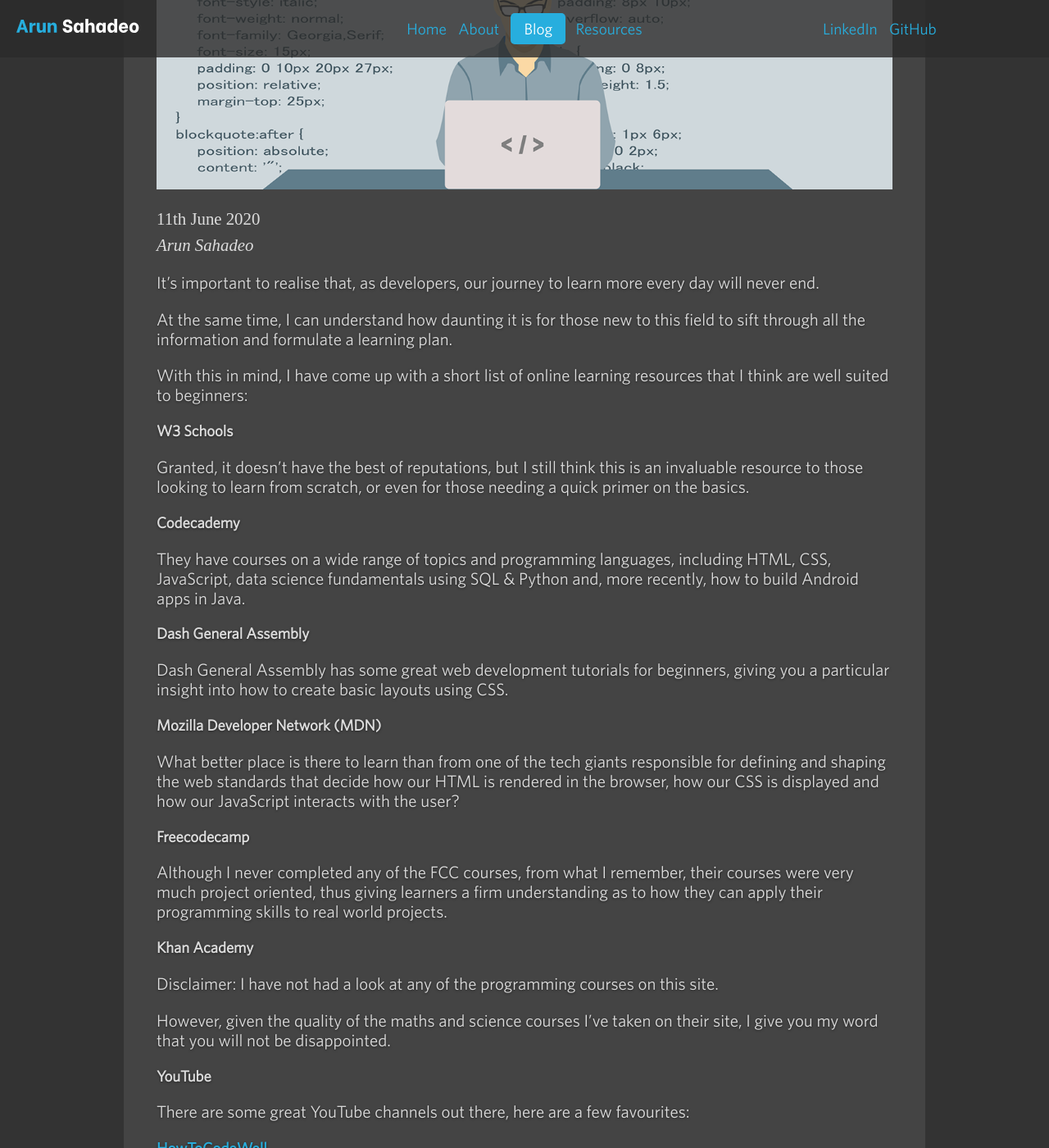
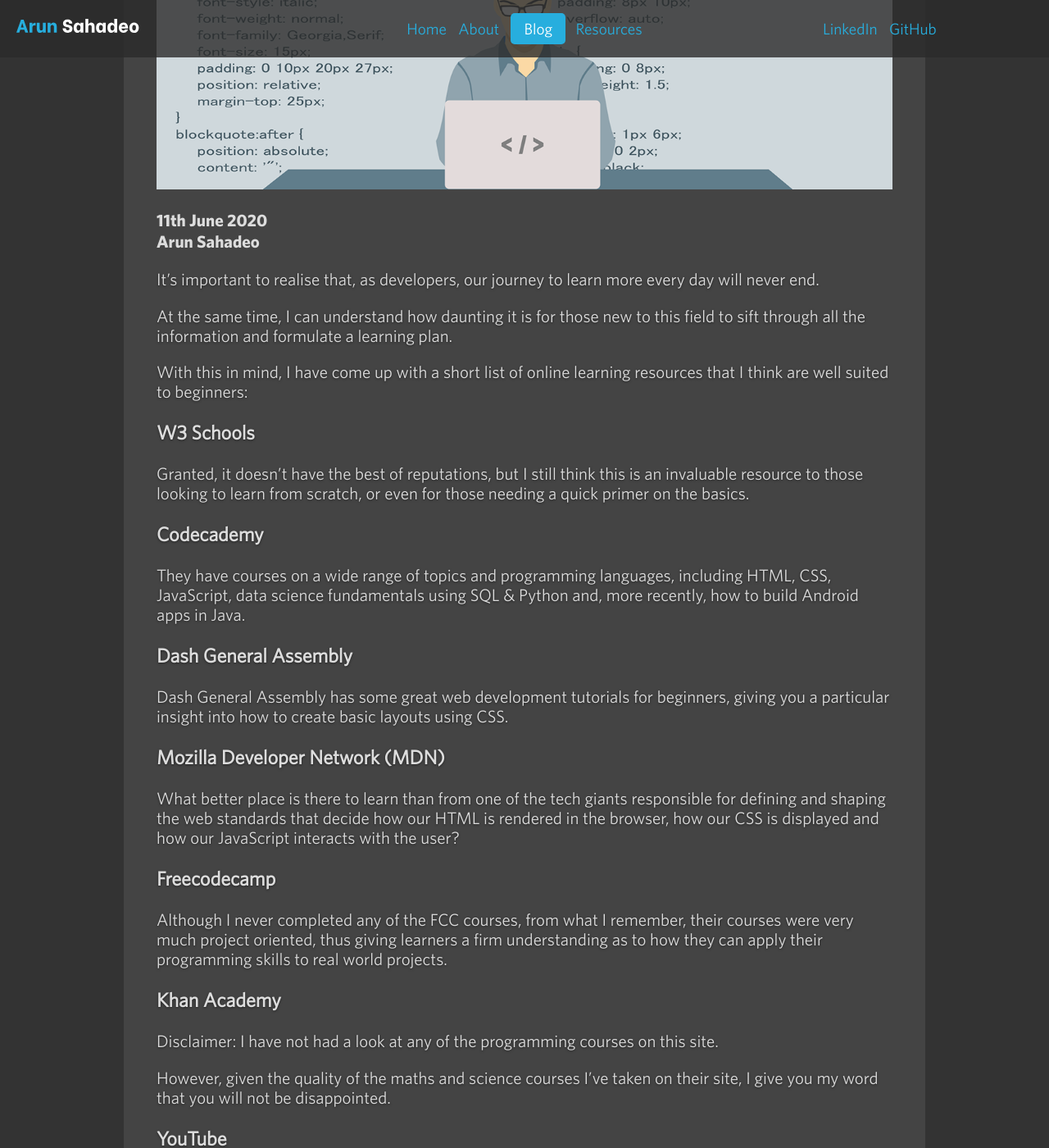
Before and after one commit to ArunSahadeo/ArunSahadeo.github.io, a Jekyll site: the page built from _posts/2020-06-11-useful-resources-for-beginning-developers.markdown, in a window 1280 px wide and 1400 px high, scrolled down 568 px. Shown: the whole window at 82% size. Built offline with Jekyll 4.4.1, drawn with Linux system fonts in a browser that asks for light colours; some web fonts are replaced.

Commit message:
Tidy up article headings

```diff
--- a/_layouts/article.html
+++ b/_layouts/article.html
@@ -32,7 +32,7 @@
                     <div class="featured-image" style="background-image: url({{ featured_image_url | relative_url }});"{% if featured_image_alt != nil and featured_image_alt != '' %} role="img" aria-label="{{ featured_image_alt }}"{% endif %}></div>
                 {% endunless %}
 
-                <small class="postmeta">
+                <small class="postmeta whitney-bold">
                     {% assign day = page.date | date: "%-d" %}
                     {% case day %}
                     {% when '1' or '21' or '31' %}
@@ -48,8 +48,8 @@
                     {{ page.date | date: "%B %Y" }}
                 </small>
 
-                <small class="postmeta">
-                    <em>{{ page.author }}</em>
+                <small class="postmeta whitney-bold">
+                    {{ page.author }}
                 </small>
 
                 {{ content }}
--- a/_sass/config/_fonts.scss
+++ b/_sass/config/_fonts.scss
@@ -1,4 +1,5 @@
 $whitney-book: 'Whitney-Book';
+$whitney-bold: 'Whitney-Bold';
 
 @font-face {
     font-family: $whitney-book;
@@ -12,6 +13,22 @@
     font-style: normal;
 }
 
+@font-face {
+    font-family: $whitney-bold;
+    src: local($whitney-bold),
+        url('#{$fontsDir}/Whitney-Bold.eot?#iefix') format('embedded-opentype'),
+        url('#{$fontsDir}/Whitney-Bold.woff') format('woff'),
+        url('#{$fontsDir}/Whitney-Bold.woff2') format('woff2'),
+        url('#{$fontsDir}/Whitney-Bold.ttf') format('truetype'),
+        url('#{$fontsDir}/Whitney-Bold.svg#Whitney-Bold') format('svg');
+    font-weight: normal;
+    font-style: normal;
+}
+
 .whitney-book {
     font-family: $whitney-book, sans-serif;
 }
+
+.whitney-bold {
+    font-family: $whitney-bold, sans-serif;
+}
--- a/_sass/layouts/_article.scss
+++ b/_sass/layouts/_article.scss
@@ -63,6 +63,10 @@
         }
     }
 
+    h3 {
+        font-size: 1.5rem;
+    }
+
     .featured-image {
         background-size: cover;
         background-position: center bottom -2rem;
@@ -75,10 +79,6 @@
 .postmeta {
     display: block;
     font-size: 1.3rem;
-
-    &:not(:last-of-type) {
-        margin-bottom: .5rem;
-    }
 }
 
 .article-categories {
```
Also changed, not shown: assets/fonts/Whitney-Bold.ttf (added), assets/fonts/Whitney-Bold.woff (added), assets/fonts/Whitney-Bold.woff2 (added), 2 other files.
